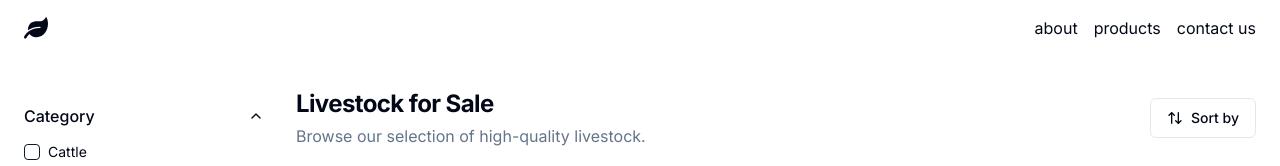
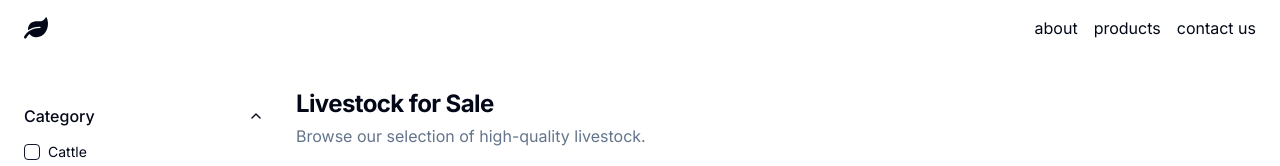
Before and after one commit to PikachuUsedSurf/inzagha, a Next.js app: page /product in a window 1280 px wide. Shown: the top 166 px of the page. Built offline with nearby package versions, Linux system fonts and the light colour scheme.

Commit message:
removed bugged code

```diff
--- a/src/app/contact/page.tsx
+++ b/src/app/contact/page.tsx
@@ -9,7 +9,7 @@ export default function Contact() {
                 <div className="container">
                     <div className="space-y-2">
                         <h1>Get In Touch</h1>
-                        <p>We're here to help. Fill out the form below or give us a call and we'll get back to you as soon as possible.</p>
+                        <p>We are here to help. Fill out the form below or give us a call and we will get back to you as soon as possible.</p>
                     </div>
                     <div>
                         <div>
--- a/src/app/product/page.tsx
+++ b/src/app/product/page.tsx
@@ -148,21 +148,7 @@ export default function Products() {
               <h1 className="text-2xl font-bold tracking-tight">Livestock for Sale</h1>
               <p className="text-muted-foreground">Browse our selection of high-quality livestock.</p>
             </div>
-            <DropdownMenu>
-              <DropdownMenuTrigger asChild>
-                <Button variant="outline" className="ml-auto shrink-0">
-                  <ArrowUpDownIcon className="w-4 h-4 mr-2" />
-                  Sort by
-                </Button>
-              </DropdownMenuTrigger>
-              <DropdownMenuContent className="w-[200px]" align="end">
-                <DropdownMenuRadioGroup value={sort} onValueChange={setSort}>
-                  <DropdownMenuRadioItem value="featured">Featured</DropdownMenuRadioItem>
-                  <DropdownMenuRadioItem value="low">Price: Low to High</DropdownMenuRadioItem>
-                  <DropdownMenuRadioItem value="high">Price: High to Low</DropdownMenuRadioItem>
-                </DropdownMenuRadioGroup>
-              </DropdownMenuContent>
-            </DropdownMenu>
+
           </div>
           <div className="grid sm:grid-cols-2 md:grid-cols-3 lg:grid-cols-4 gap-8">
             {filteredProducts.slice((currentPage - 1) * itemsPerPage, currentPage * itemsPerPage).map((product) => (
```
